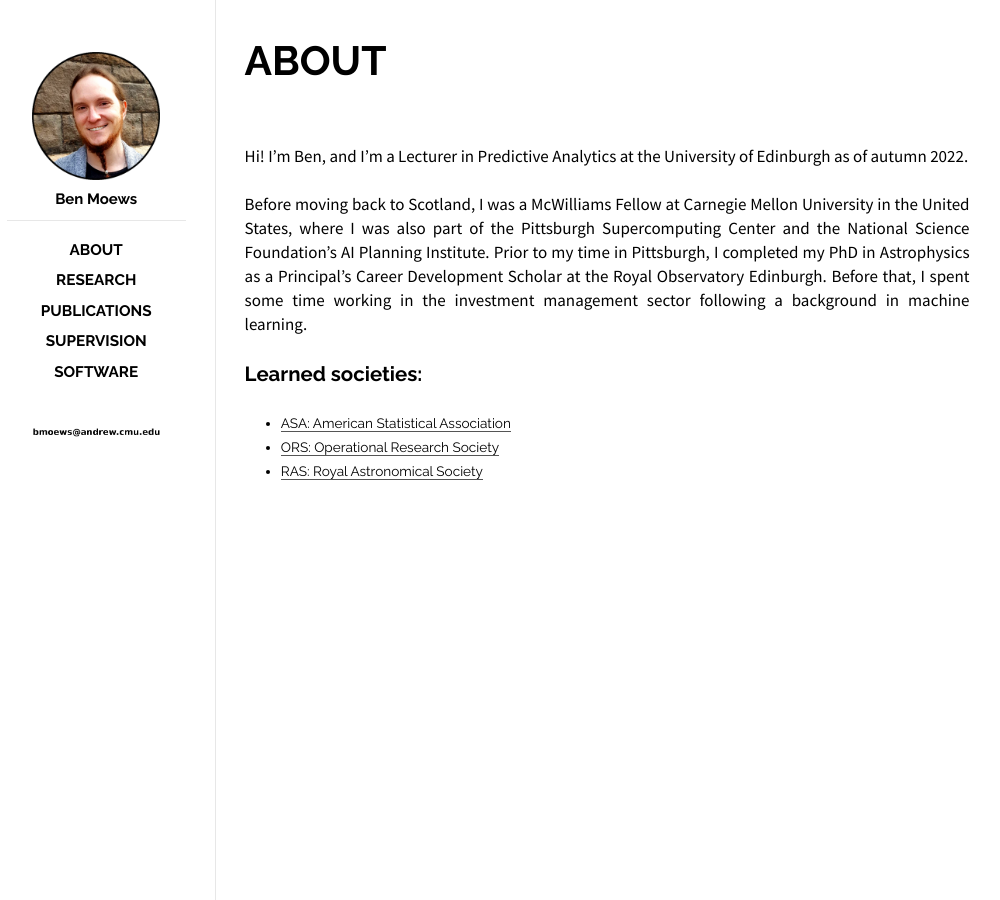
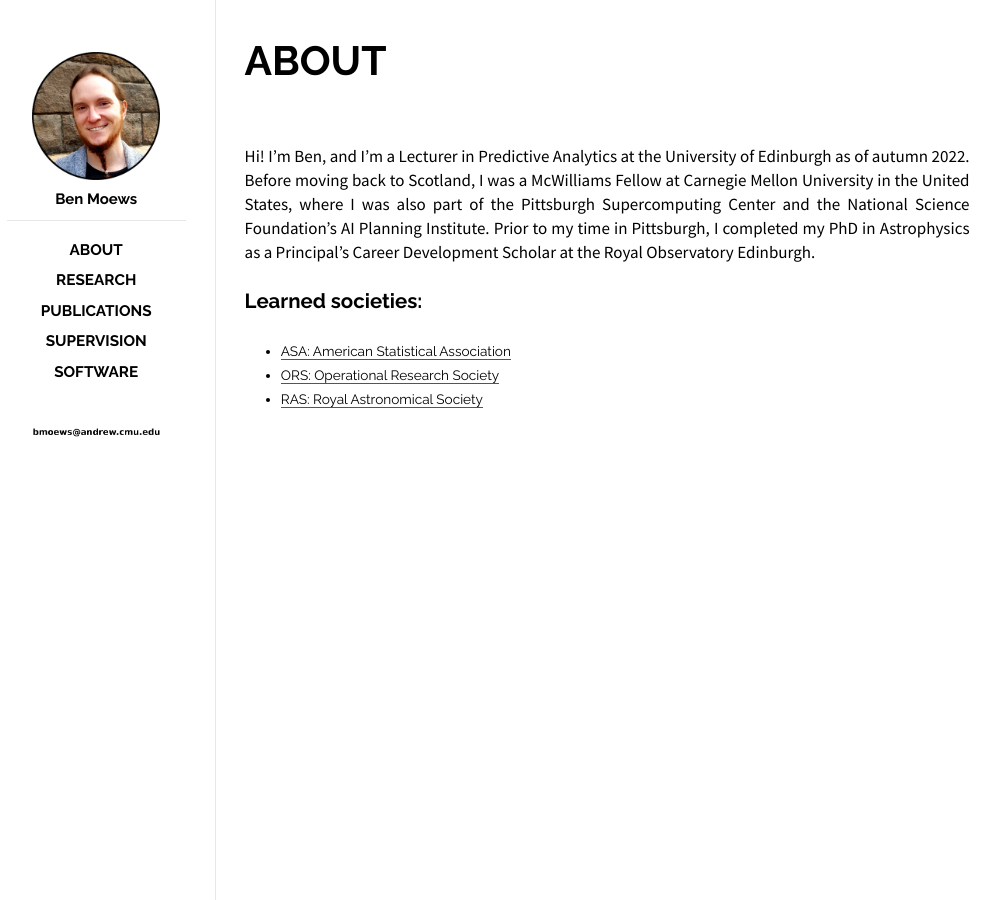
Before and after one commit to moews/moews.github.io, a Jekyll site: the page built from _posts/2017-03-27-about.md, in a window 1280 px wide. Shown: the whole page, without its empty margins (143-1143 px from the left). Built offline with Jekyll 4.4.1, drawn with Linux system fonts in a browser that asks for light colours; some of the changed lines change nothing that is shown.

Commit message:
Update 2017-03-27-about.md

```diff
--- a/_posts/2017-03-27-about.md
+++ b/_posts/2017-03-27-about.md
@@ -8,14 +8,11 @@ categories: posts
 
 <br>
 
+Hi! I'm Ben, and I'm a Lecturer in Predictive Analytics at the University of Edinburgh as of autumn 2022. Before moving back to Scotland, I was a McWilliams Fellow at Carnegie Mellon University in the United States, where I was also part of the Pittsburgh Supercomputing Center and the National Science Foundation's AI Planning Institute. Prior to my time in Pittsburgh, I completed my PhD in Astrophysics as a Principal's Career Development Scholar at the Royal Observatory Edinburgh.
 
+<!--Hi! I'm Ben, and I'm a Lecturer in Predictive Analytics at the University of Edinburgh as of autumn 2022.
 
-
-<!--Hi! I'm Ben, and I'm a Lecturer in Predictive Analytics at the University of Edinburgh as of autumn 2022. Before moving back to Scotland, I was a McWilliams Fellow at Carnegie Mellon University in the United States, where I was also part of the Pittsburgh Supercomputing Center and the National Science Foundation's AI Planning Institute. Prior to my time in Pittsburgh, I completed my PhD in Astrophysics as a Principal's Career Development Scholar at the Royal Observatory Edinburgh.-->
-
-Hi! I'm Ben, and I'm a Lecturer in Predictive Analytics at the University of Edinburgh as of autumn 2022.
-
-Before moving back to Scotland, I was a McWilliams Fellow at Carnegie Mellon University in the United States, where I was also part of the Pittsburgh Supercomputing Center and the National Science Foundation's AI Planning Institute. Prior to my time in Pittsburgh, I completed my PhD in Astrophysics as a Principal's Career Development Scholar at the Royal Observatory Edinburgh. Before that, I spent some time working in the investment management sector following a background in machine learning.
+Before moving back to Scotland, I was a McWilliams Fellow at Carnegie Mellon University in the United States, where I was also part of the Pittsburgh Supercomputing Center and the National Science Foundation's AI Planning Institute. Prior to my time in Pittsburgh, I completed my PhD in Astrophysics as a Principal's Career Development Scholar at the Royal Observatory Edinburgh. Before that, I spent some time working in the investment management sector.-->
 
 <!--Hi! I'm Ben, and I'm a Lecturer in Predictive Analytics at the University of Edinburgh. Before moving back to Scotland, I was a McWilliams Fellow at Carnegie Mellon University in the United States, where I was also part of the Pittsburgh Supercomputing Center and the NSF AI Planning Institute.
 
```
